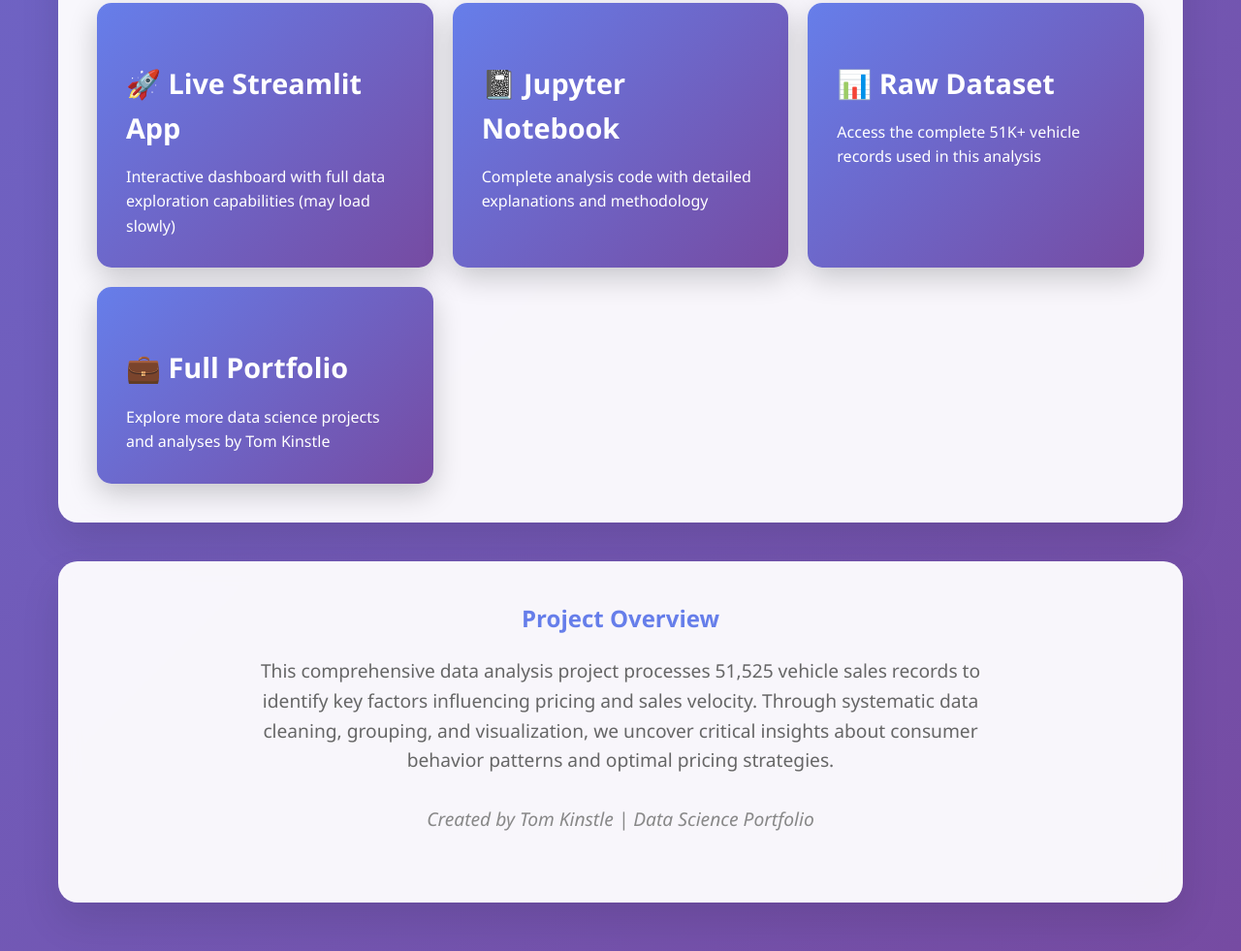
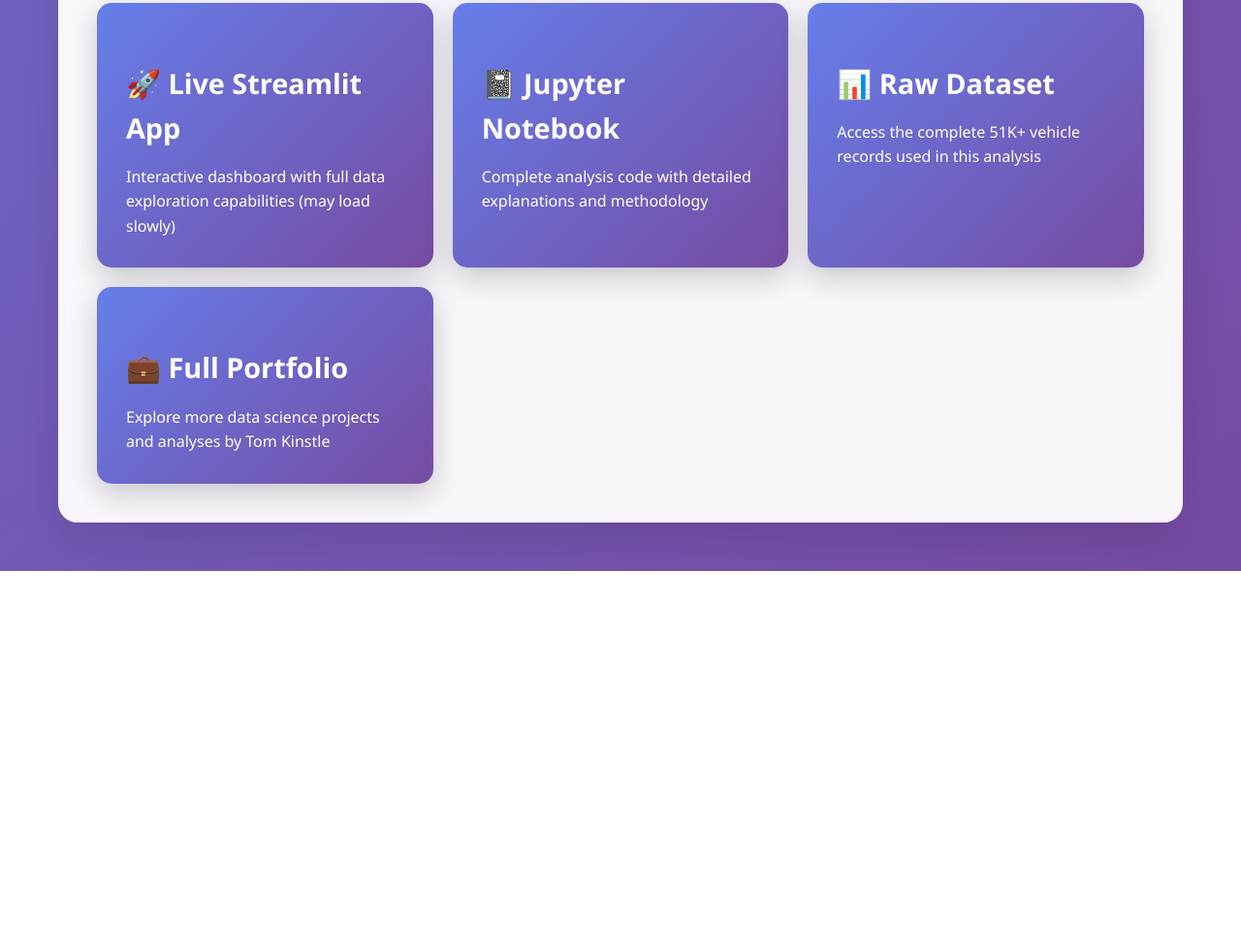
Before and after one commit to Tom-Kinstle/Data_projects_TripleTen, a plain HTML site: page index.html in a window 1280 px wide. Shown: the part 2680-3661 px from the top of the page at 97% size. After the commit the page ends 3269 px from the top, so only its background shows below. Drawn offline with nearby package versions, Linux system fonts and the light colour scheme.

Commit message:
Update index.html

```diff
--- a/index.html
+++ b/index.html
@@ -387,13 +387,6 @@
                 </a>
             </div>
         </div>
-
-        <div class="hero" style="margin-top: 40px;">
-            <h2 style="color: #667eea; margin-bottom: 20px;">Project Overview</h2>
-            <p>This comprehensive data analysis project processes 51,525 vehicle sales records to identify key factors influencing pricing and sales velocity. Through systematic data cleaning, grouping, and visualization, we uncover critical insights about consumer behavior patterns and optimal pricing strategies.</p>
-
-            <p style="margin-top: 30px; font-style: italic; color: #888;">Created by Tom Kinstle | Data Science Portfolio</p>
-        </div>
     </div>
 
     <script>
```
